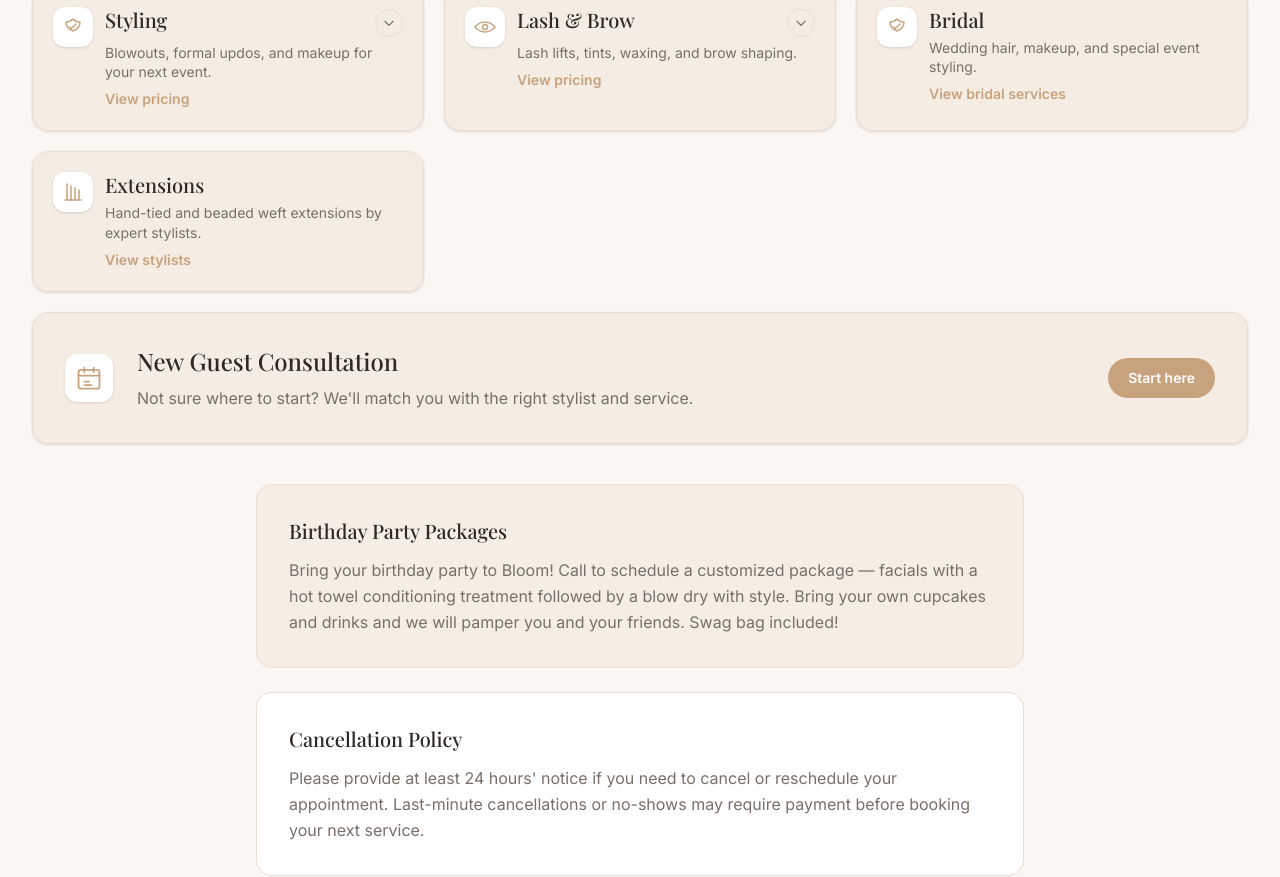
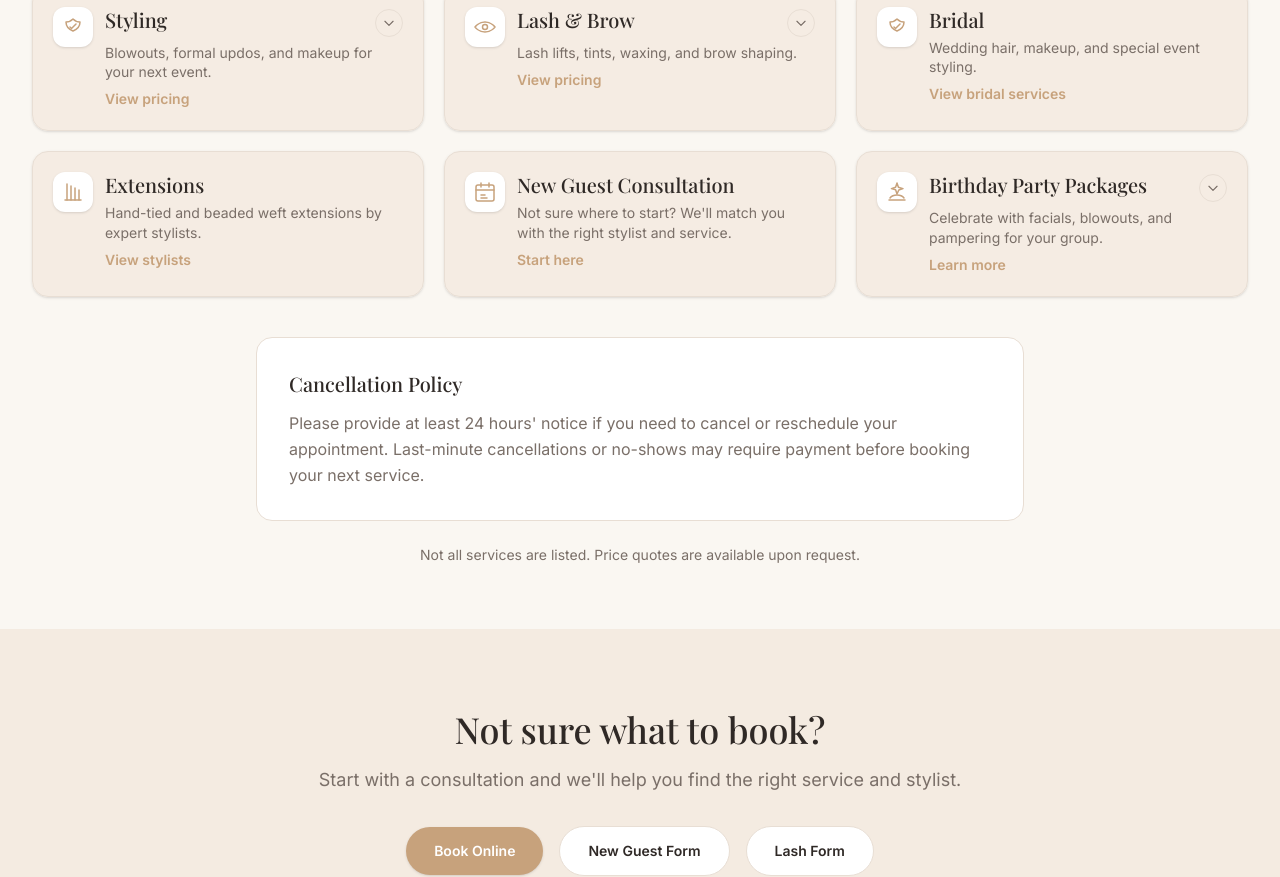
Before and after one commit to darnold5000/bloomstudiosalon, a Next.js app: page /services in a window 1280 px wide. Shown: the part 648-1525 px from the top of the page. Built offline with nearby package versions, Linux system fonts and the light colour scheme; a web font is replaced by a local one.

Commit message:
pricing page update

```diff
--- a/src/app/services/page.tsx
+++ b/src/app/services/page.tsx
@@ -24,11 +24,6 @@ export default function ServicesPage() {
           <ServiceMenuGrid />
 
           <div className="mx-auto mt-10 max-w-3xl space-y-6">
-            <div className="rounded-2xl border border-border bg-accent-soft/30 p-6 sm:p-8">
-              <h2 className="font-serif text-xl font-medium text-text">Birthday Party Packages</h2>
-              <p className="mt-3 leading-relaxed text-muted">{siteInfo.birthdayParty}</p>
-            </div>
-
             <div className="rounded-2xl border border-border bg-surface p-6 sm:p-8">
               <h2 className="font-serif text-xl font-medium text-text">Cancellation Policy</h2>
               <p className="mt-3 leading-relaxed text-muted">{siteInfo.cancellationPolicy}</p>
--- a/src/components/Footer.tsx
+++ b/src/components/Footer.tsx
@@ -87,8 +87,8 @@ export default function Footer() {
           </div>
           <nav className="mt-6 flex flex-col gap-2 text-sm text-white/75" aria-label="Footer navigation">
             <Link href="/services" className="transition hover:text-accent-soft">Services</Link>
+            <Link href="/stylists" className="transition hover:text-accent-soft">Stylists</Link>
             <Link href="/new-guest" className="transition hover:text-accent-soft">New Guest</Link>
-            <Link href="/stylists" className="transition hover:text-accent-soft">Stylists</Link>
             <Link href="/bridal" className="transition hover:text-accent-soft">Bridal</Link>
             <Link href="/studio" className="transition hover:text-accent-soft">The Studio</Link>
             <Link href={siteInfo.links.shop} target="_blank" rel="noopener noreferrer" className="transition hover:text-accent-soft">Shop</Link>
--- a/src/components/Header.tsx
+++ b/src/components/Header.tsx
@@ -9,8 +9,8 @@ import { siteInfo } from "@/data/site";
 const navLinks = [
   { href: "/", label: "Home" },
   { href: "/services", label: "Services" },
+  { href: "/stylists", label: "Stylists" },
   { href: "/new-guest", label: "New Guest" },
-  { href: "/stylists", label: "Stylists" },
   { href: "/bridal", label: "Bridal" },
   { href: "/studio", label: "The Studio" },
 ];
--- a/src/components/ServiceCategoryGrid.tsx
+++ b/src/components/ServiceCategoryGrid.tsx
@@ -1,14 +1,8 @@
 import ServiceIconCard from "@/components/ServiceIconCard";
-import ServiceConsultationBanner from "@/components/ServiceConsultationBanner";
-import {
-  getServicePreviewHref,
-  newGuestConsultationPreview,
-  serviceCategoryPreviews,
-} from "@/data/services";
+import { getServicePreviewHref, serviceCategoryPreviews } from "@/data/services";
 
 export default function ServiceCategoryGrid() {
   return (
-    <div>
     <div className="grid gap-5 sm:grid-cols-2 lg:grid-cols-3">
       {serviceCategoryPreviews.map((category) => (
         <ServiceIconCard
@@ -21,7 +15,5 @@ export default function ServiceCategoryGrid() {
         />
       ))}
     </div>
-      <ServiceConsultationBanner {...newGuestConsultationPreview} />
-    </div>
   );
 }
--- a/src/components/ServiceConsultationBanner.tsx
+++ /dev/null
@@ -1,34 +0,0 @@
-import Link from "next/link";
-import { ServiceIcon } from "@/components/ServiceIcons";
-
-type ServiceConsultationBannerProps = {
-  title: string;
-  description: string;
-  priceNote: string;
-  href: string;
-};
-
-export default function ServiceConsultationBanner({
-  title,
-  description,
-  priceNote,
-  href,
-}: ServiceConsultationBannerProps) {
-  return (
-    <Link
-      href={href}
-      className="group mt-5 flex flex-col items-start gap-5 rounded-2xl border border-border bg-accent-soft/35 p-6 shadow-sm transition duration-300 hover:-translate-y-0.5 hover:border-accent/40 hover:bg-accent-soft/55 hover:shadow-md sm:flex-row sm:items-center sm:gap-6 sm:p-8"
-    >
-      <span className="flex h-12 w-12 shrink-0 items-center justify-center rounded-xl bg-surface text-accent shadow-sm transition group-hover:bg-accent group-hover:text-white">
-        <ServiceIcon name="consultation" />
-      </span>
-      <div className="flex-1">
-        <h3 className="font-serif text-xl font-medium text-text sm:text-2xl">{title}</h3>
-        <p className="mt-2 text-sm leading-relaxed text-muted sm:text-base">{description}</p>
-      </div>
-      <span className="shrink-0 rounded-full bg-accent px-5 py-2.5 text-sm font-semibold text-white transition group-hover:bg-accent/90">
-        {priceNote}
-      </span>
-    </Link>
-  );
-}
--- /dev/null
+++ b/src/components/ServiceInfoCard.tsx
@@ -0,0 +1,58 @@
+import { ServiceIcon, type ServiceIconName } from "@/components/ServiceIcons";
+
+type ServiceInfoCardProps = {
+  infoId: string;
+  title: string;
+  description: string;
+  priceNote: string;
+  icon: ServiceIconName;
+  content: string;
+};
+
+export default function ServiceInfoCard({
+  infoId,
+  title,
+  description,
+  priceNote,
+  icon,
+  content,
+}: ServiceInfoCardProps) {
+  return (
+    <details
+      id={infoId}
+      className="group scroll-mt-28 overflow-hidden rounded-2xl border border-border bg-accent-soft/35 shadow-sm transition duration-300 open:border-accent/40 open:bg-accent-soft/55 open:shadow-md"
+    >
+      <summary className="cursor-pointer list-none p-4 transition hover:bg-accent-soft/45 sm:p-5 [&::-webkit-details-marker]:hidden">
+        <div className="flex items-start gap-3">
+          <span className="flex h-10 w-10 shrink-0 items-center justify-center rounded-xl bg-surface text-accent shadow-sm transition group-open:bg-accent group-open:text-white">
+            <ServiceIcon name={icon} className="h-6 w-6" />
+          </span>
+
+          <div className="min-w-0 flex-1">
+            <div className="flex items-start justify-between gap-2">
+              <h3 className="font-serif text-lg font-medium leading-tight text-text sm:text-xl">
+                {title}
+              </h3>
+              <span
+                className="mt-0.5 flex h-7 w-7 shrink-0 items-center justify-center rounded-full border border-border text-muted transition group-open:rotate-180 group-open:border-accent group-open:text-accent"
+                aria-hidden="true"
+              >
+                <svg className="h-3.5 w-3.5" fill="none" viewBox="0 0 24 24" stroke="currentColor" strokeWidth="2">
+                  <path strokeLinecap="round" strokeLinejoin="round" d="M19 9l-7 7-7-7" />
+                </svg>
+              </span>
+            </div>
+            <p className="mt-1.5 text-sm leading-snug text-muted">{description}</p>
+            <span className="mt-2 inline-block text-xs font-semibold text-accent sm:text-sm">
+              {priceNote}
+            </span>
+          </div>
+        </div>
+      </summary>
+
+      <div className="border-t border-border/70 bg-surface/90 px-4 pb-4 sm:px-5 sm:pb-5">
+        <p className="pt-3.5 text-sm leading-relaxed text-muted">{content}</p>
+      </div>
+    </details>
+  );
+}
--- a/src/components/ServiceMenuGrid.tsx
+++ b/src/components/ServiceMenuGrid.tsx
@@ -3,10 +3,9 @@
 import { useEffect } from "react";
 import ServiceIconCard from "@/components/ServiceIconCard";
 import ServicePricingCard from "@/components/ServicePricingCard";
-import ServiceConsultationBanner from "@/components/ServiceConsultationBanner";
+import ServiceInfoCard from "@/components/ServiceInfoCard";
 import {
   getServicePreviewHref,
-  newGuestConsultationPreview,
   serviceCategories,
   serviceCategoryPreviews,
 } from "@/data/services";
@@ -26,7 +25,6 @@ export default function ServiceMenuGrid() {
   }, []);
 
   return (
-    <div>
     <div className="grid gap-5 sm:grid-cols-2 lg:grid-cols-3">
       {serviceCategoryPreviews.map((preview) => {
         if (preview.categoryId) {
@@ -46,6 +44,20 @@ export default function ServiceMenuGrid() {
           );
         }
 
+        if (preview.infoId && preview.infoContent) {
+          return (
+            <ServiceInfoCard
+              key={preview.infoId}
+              infoId={preview.infoId}
+              title={preview.title}
+              description={preview.description}
+              priceNote={preview.priceNote}
+              icon={preview.icon}
+              content={preview.infoContent}
+            />
+          );
+        }
+
         return (
           <ServiceIconCard
             key={preview.title}
@@ -58,7 +70,5 @@ export default function ServiceMenuGrid() {
         );
       })}
     </div>
-      <ServiceConsultationBanner {...newGuestConsultationPreview} />
-    </div>
   );
 }
--- a/src/data/services.ts
+++ b/src/data/services.ts
@@ -1,4 +1,5 @@
 import type { ServiceIconName } from "@/components/ServiceIcons";
+import { siteInfo } from "@/data/site";
 
 export type Service = {
   name: string;
@@ -96,11 +97,14 @@ export type ServiceCategoryPreview = {
   icon: ServiceIconName;
   categoryId?: string;
   href?: string;
+  infoId?: string;
+  infoContent?: string;
 };
 
 export function getServicePreviewHref(preview: ServiceCategoryPreview): string {
   if (preview.href) return preview.href;
   if (preview.categoryId) return `/services#${preview.categoryId}`;
+  if (preview.infoId) return `/services#${preview.infoId}`;
   return "/services";
 }
 
@@ -154,12 +158,19 @@ export const serviceCategoryPreviews: ServiceCategoryPreview[] = [
     icon: "extensions",
     href: "/stylists",
   },
+  {
+    title: "New Guest Consultation",
+    description: "Not sure where to start? We'll match you with the right stylist and service.",
+    priceNote: "Start here",
+    icon: "consultation",
+    href: "/new-guest",
+  },
+  {
+    title: "Birthday Party Packages",
+    description: "Celebrate with facials, blowouts, and pampering for your group.",
+    priceNote: "Learn more",
+    icon: "treatment",
+    infoId: "birthday-party",
+    infoContent: siteInfo.birthdayParty,
+  },
 ];
-
-export const newGuestConsultationPreview = {
-  title: "New Guest Consultation",
-  description:
-    "Not sure where to start? We'll match you with the right stylist and service.",
-  priceNote: "Start here",
-  href: "/new-guest",
-};
```
Lines whose indentation alone changed are shown as unchanged.
